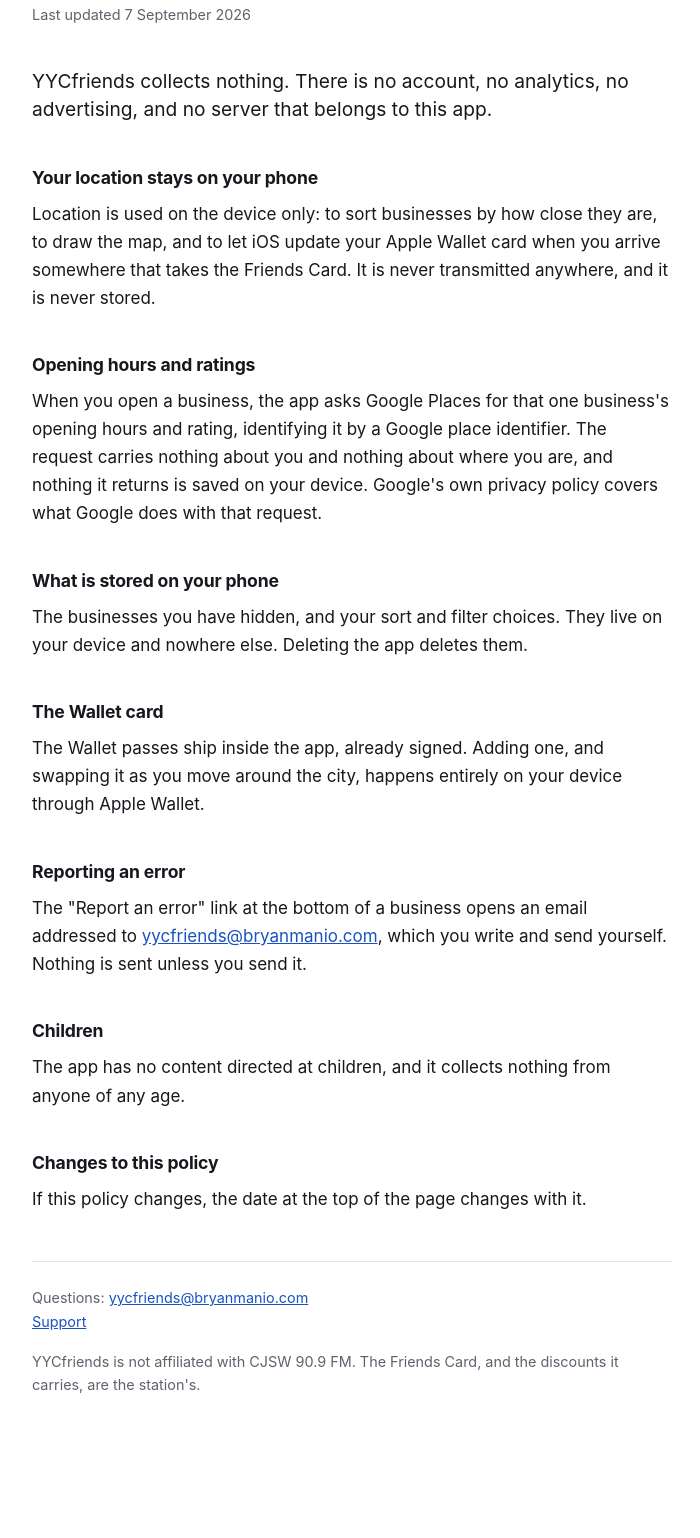
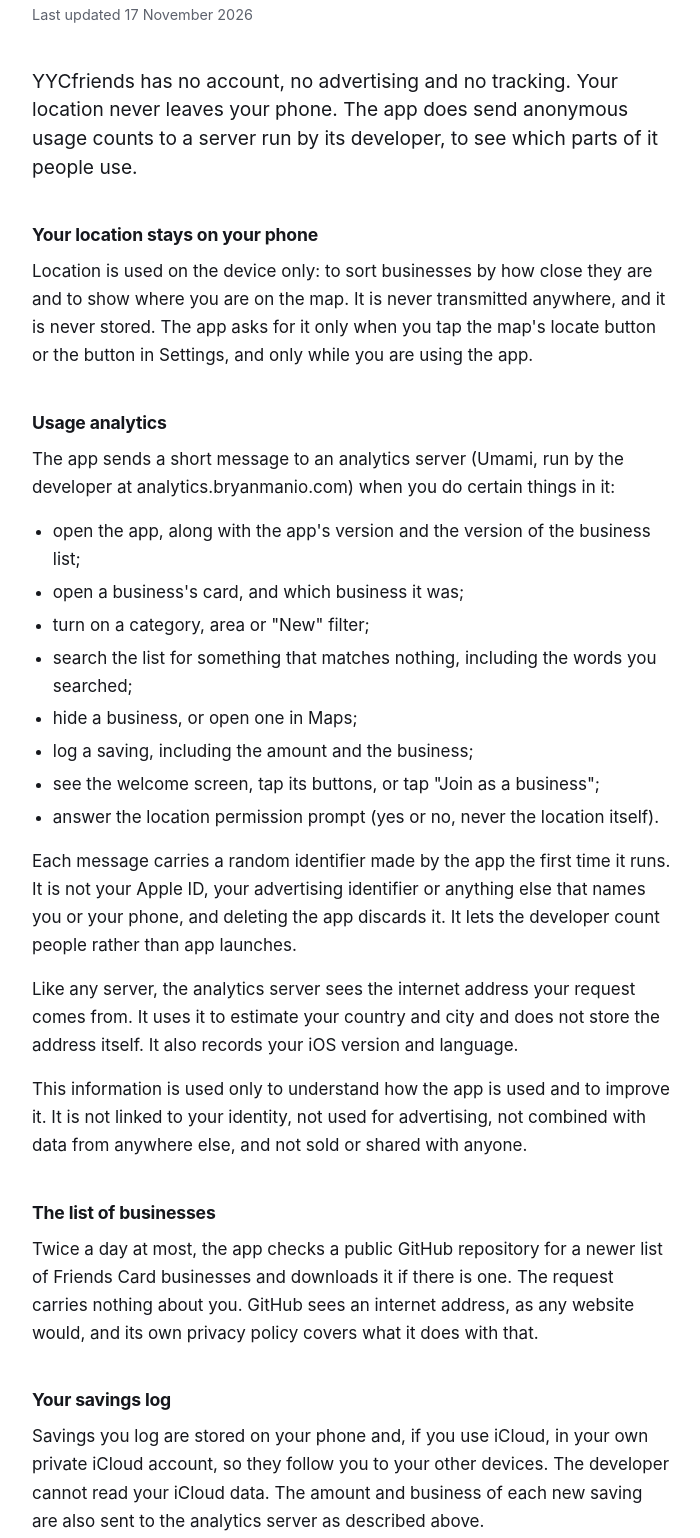
Before and after one commit to bryanmanio/yycfriends, a plain HTML site: page privacy.html in a window 1280 px wide. Shown: the part 88-1626 px from the top of the page, without its empty margins (288-988 px from the left). Before the commit the page ends 1597 px from the top, so only its background shows below. Drawn offline with Linux system fonts and the light colour scheme.

Commit message:
Update privacy policy for usage analytics and the current app
Describe the Umami usage events, the per-install id, the GitHub list
download and the iCloud savings log. Remove the Wallet card, Google
Places and Report an error sections, which are no longer in the app.

Co-Authored-By: Claude Opus 5.5 <noreply@anthropic.com>

```diff
--- a/privacy.html
+++ b/privacy.html
@@ -4,7 +4,7 @@
 <meta charset="utf-8">
 <meta name="viewport" content="width=device-width, initial-scale=1">
 <title>Privacy policy | YYCfriends</title>
-<meta name="description" content="YYCfriends collects nothing. No account, no analytics, no server. Your location never leaves your phone.">
+<meta name="description" content="YYCfriends has no account and no advertising. Your location never leaves your phone. The app sends anonymous usage counts to a server run by its developer.">
 <style>
   :root {
     color-scheme: light dark;
@@ -37,6 +37,8 @@
   h2 { font-size: 1.1rem; letter-spacing: -0.01em; margin: 2.4rem 0 0.5rem; }
   .updated { color: var(--muted); font-size: 0.9rem; margin: 0 0 2.5rem; }
   p { margin: 0 0 1rem; }
+  ul { margin: 0 0 1rem; padding-left: 1.3rem; }
+  li { margin: 0 0 0.3rem; }
   a { color: var(--link); }
   hr { border: 0; border-top: 1px solid var(--rule); margin: 3rem 0 1.5rem; }
   footer { color: var(--muted); font-size: 0.9rem; }
@@ -46,38 +48,66 @@
 <body>
 <main>
   <h1>YYCfriends privacy policy</h1>
-  <p class="updated">Last updated 7 September 2026</p>
+  <p class="updated">Last updated 17 November 2026</p>
 
-  <p class="lede">YYCfriends collects nothing. There is no account, no analytics, no
-  advertising, and no server that belongs to this app.</p>
+  <p class="lede">YYCfriends has no account, no advertising and no tracking. Your location
+  never leaves your phone. The app does send anonymous usage counts to a server run by its
+  developer, to see which parts of it people use.</p>
 
   <h2>Your location stays on your phone</h2>
-  <p>Location is used on the device only: to sort businesses by how close they are, to draw
-  the map, and to let iOS update your Apple Wallet card when you arrive somewhere that takes
-  the Friends Card. It is never transmitted anywhere, and it is never stored.</p>
+  <p>Location is used on the device only: to sort businesses by how close they are and to show
+  where you are on the map. It is never transmitted anywhere, and it is never stored. The app
+  asks for it only when you tap the map's locate button or the button in Settings, and only
+  while you are using the app.</p>
 
-  <h2>Opening hours and ratings</h2>
-  <p>When you open a business, the app asks Google Places for that one business's opening
-  hours and rating, identifying it by a Google place identifier. The request carries nothing
-  about you and nothing about where you are, and nothing it returns is saved on your device.
-  Google's own privacy policy covers what Google does with that request.</p>
+  <h2>Usage analytics</h2>
+  <p>The app sends a short message to an analytics server (Umami, run by the developer at
+  analytics.bryanmanio.com) when you do certain things in it:</p>
+  <ul>
+    <li>open the app, along with the app's version and the version of the business list;</li>
+    <li>open a business's card, and which business it was;</li>
+    <li>turn on a category, area or "New" filter;</li>
+    <li>search the list for something that matches nothing, including the words you searched;</li>
+    <li>hide a business, or open one in Maps;</li>
+    <li>log a saving, including the amount and the business;</li>
+    <li>see the welcome screen, tap its buttons, or tap "Join as a business";</li>
+    <li>answer the location permission prompt (yes or no, never the location itself).</li>
+  </ul>
+  <p>Each message carries a random identifier made by the app the first time it runs. It is
+  not your Apple ID, your advertising identifier or anything else that names you or your
+  phone, and deleting the app discards it. It lets the developer count people rather than
+  app launches.</p>
+  <p>Like any server, the analytics server sees the internet address your request comes from.
+  It uses it to estimate your country and city and does not store the address itself. It also
+  records your iOS version and language.</p>
+  <p>This information is used only to understand how the app is used and to improve it. It is
+  not linked to your identity, not used for advertising, not combined with data from anywhere
+  else, and not sold or shared with anyone.</p>
+
+  <h2>The list of businesses</h2>
+  <p>Twice a day at most, the app checks a public GitHub repository for a newer list of
+  Friends Card businesses and downloads it if there is one. The request carries nothing
+  about you. GitHub sees an internet address, as any website would, and its own privacy
+  policy covers what it does with that.</p>
+
+  <h2>Your savings log</h2>
+  <p>Savings you log are stored on your phone and, if you use iCloud, in your own private
+  iCloud account, so they follow you to your other devices. The developer cannot read your
+  iCloud data. The amount and business of each new saving are also sent to the analytics
+  server as described above.</p>
 
   <h2>What is stored on your phone</h2>
-  <p>The businesses you have hidden, and your sort and filter choices. They live on your
-  device and nowhere else. Deleting the app deletes them.</p>
+  <p>The businesses you have hidden, your savings log, your sort, filter and appearance
+  choices, the analytics identifier, and a copy of the business list. Deleting the app
+  deletes them, apart from the savings log's copy in your iCloud.</p>
 
-  <h2>The Wallet card</h2>
-  <p>The Wallet passes ship inside the app, already signed. Adding one, and swapping it as
-  you move around the city, happens entirely on your device through Apple Wallet.</p>
-
-  <h2>Reporting an error</h2>
-  <p>The "Report an error" link at the bottom of a business opens an email addressed to
-  <a href="mailto:yycfriends@bryanmanio.com">yycfriends@bryanmanio.com</a>, which you write
-  and send yourself. Nothing is sent unless you send it.</p>
+  <h2>Open in Maps</h2>
+  <p>"Open in Maps" hands a business's location to Apple Maps, which is a separate app
+  covered by Apple's privacy policy.</p>
 
   <h2>Children</h2>
-  <p>The app has no content directed at children, and it collects nothing from anyone of any
-  age.</p>
+  <p>The app has no content directed at children and does not knowingly collect information
+  from them.</p>
 
   <h2>Changes to this policy</h2>
   <p>If this policy changes, the date at the top of the page changes with it.</p>
```
Also changed, not shown: 1 other file.
